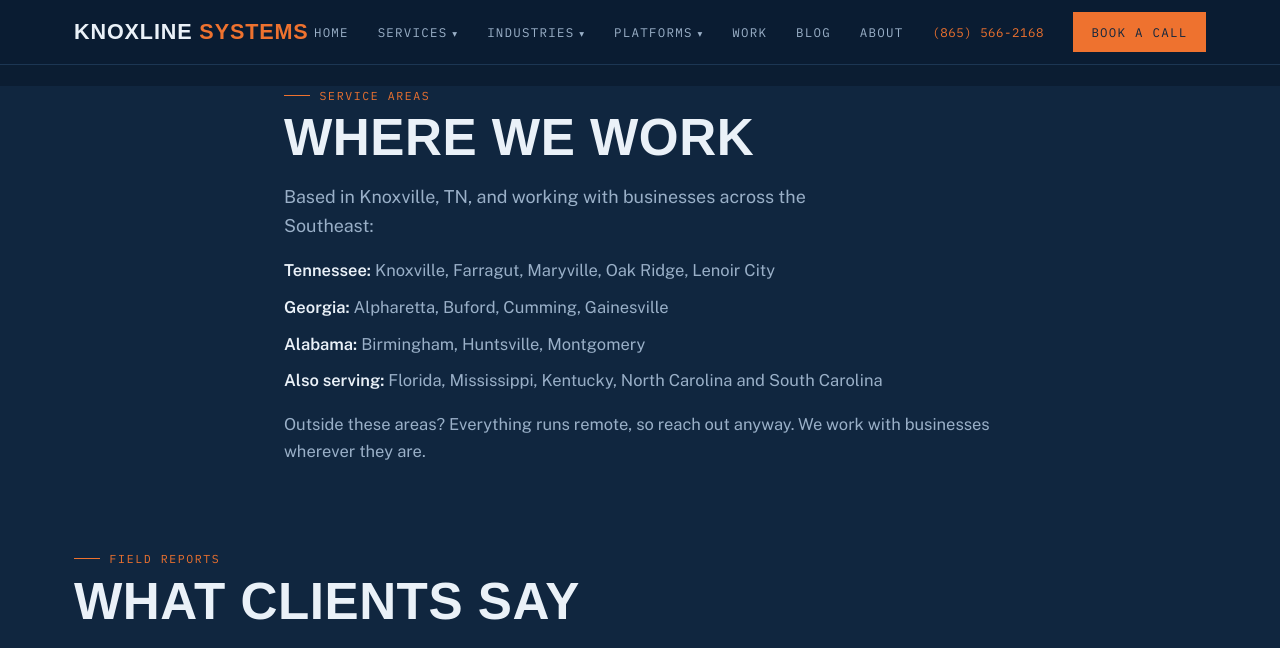
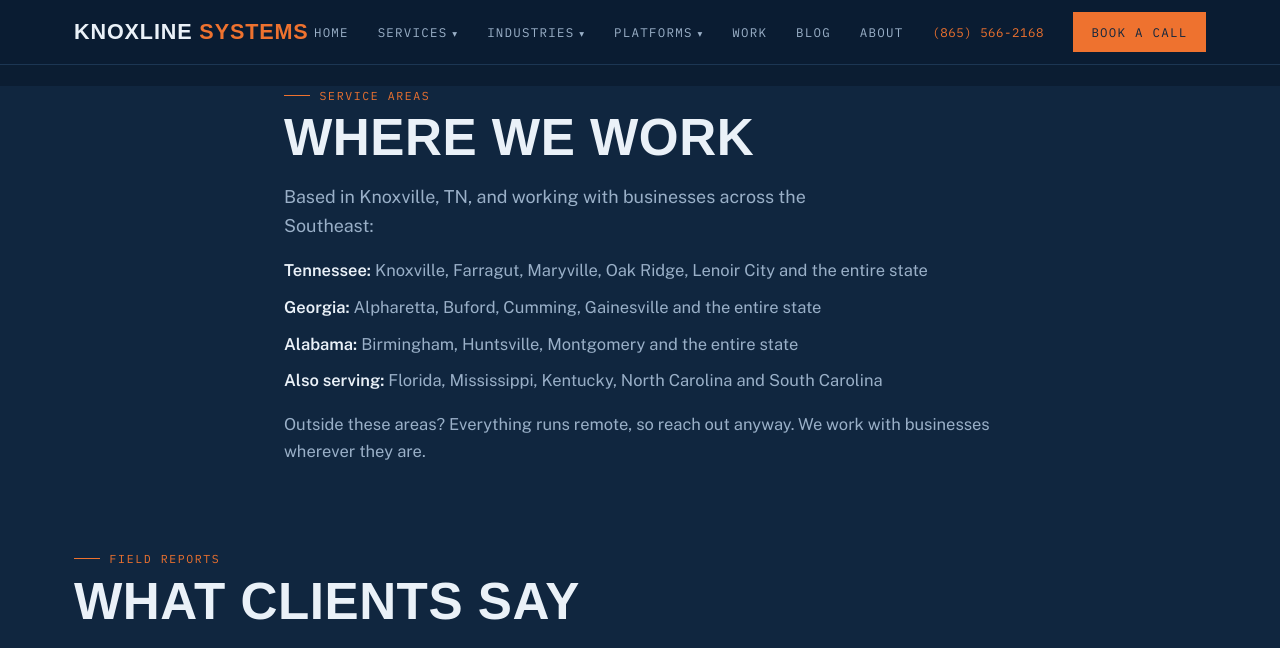
Before and after one commit to Westyn3/Knoxline-Systems, a Jekyll site: the page contact.html, which Jekyll copies as it is, in a window 1280 px wide and 900 px high, scrolled down 564 px, cut to the strip 0-648 px from the top of the window. Built offline with Jekyll 4.4.1, drawn with Linux system fonts in a browser that asks for light colours; some web fonts are replaced.

Commit message:
Note statewide coverage for TN, GA and AL on contact page
Co-Authored-By: Claude Opus 5.5 <noreply@anthropic.com>
Claude-Session: https://claude.ai/code/session_01EgLe6GLnx4Jt2i6MFsRBtR

```diff
--- a/contact.html
+++ b/contact.html
@@ -163,9 +163,9 @@
       <h2>Where we work</h2>
     </div>
     <p class="lede" style="margin-bottom:1rem">Based in Knoxville, TN, and working with businesses across the Southeast:</p>
-    <p style="color:var(--slate);margin-bottom:.6rem"><strong style="color:var(--paper)">Tennessee:</strong> Knoxville, Farragut, Maryville, Oak Ridge, Lenoir City</p>
-    <p style="color:var(--slate);margin-bottom:.6rem"><strong style="color:var(--paper)">Georgia:</strong> Alpharetta, Buford, Cumming, Gainesville</p>
-    <p style="color:var(--slate);margin-bottom:.6rem"><strong style="color:var(--paper)">Alabama:</strong> Birmingham, Huntsville, Montgomery</p>
+    <p style="color:var(--slate);margin-bottom:.6rem"><strong style="color:var(--paper)">Tennessee:</strong> Knoxville, Farragut, Maryville, Oak Ridge, Lenoir City and the entire state</p>
+    <p style="color:var(--slate);margin-bottom:.6rem"><strong style="color:var(--paper)">Georgia:</strong> Alpharetta, Buford, Cumming, Gainesville and the entire state</p>
+    <p style="color:var(--slate);margin-bottom:.6rem"><strong style="color:var(--paper)">Alabama:</strong> Birmingham, Huntsville, Montgomery and the entire state</p>
     <p style="color:var(--slate);margin-bottom:1rem"><strong style="color:var(--paper)">Also serving:</strong> Florida, Mississippi, Kentucky, North Carolina and South Carolina</p>
     <p style="color:var(--slate)">Outside these areas? Everything runs remote, so reach out anyway. We work with businesses wherever they are.</p>
   </div>
```
